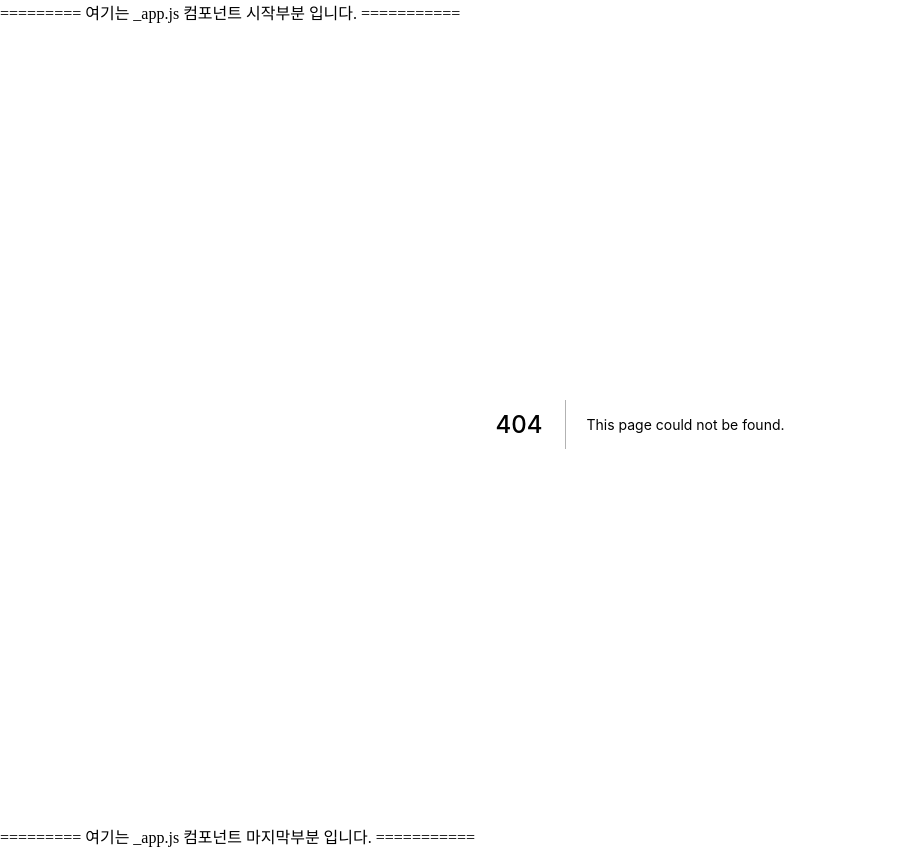
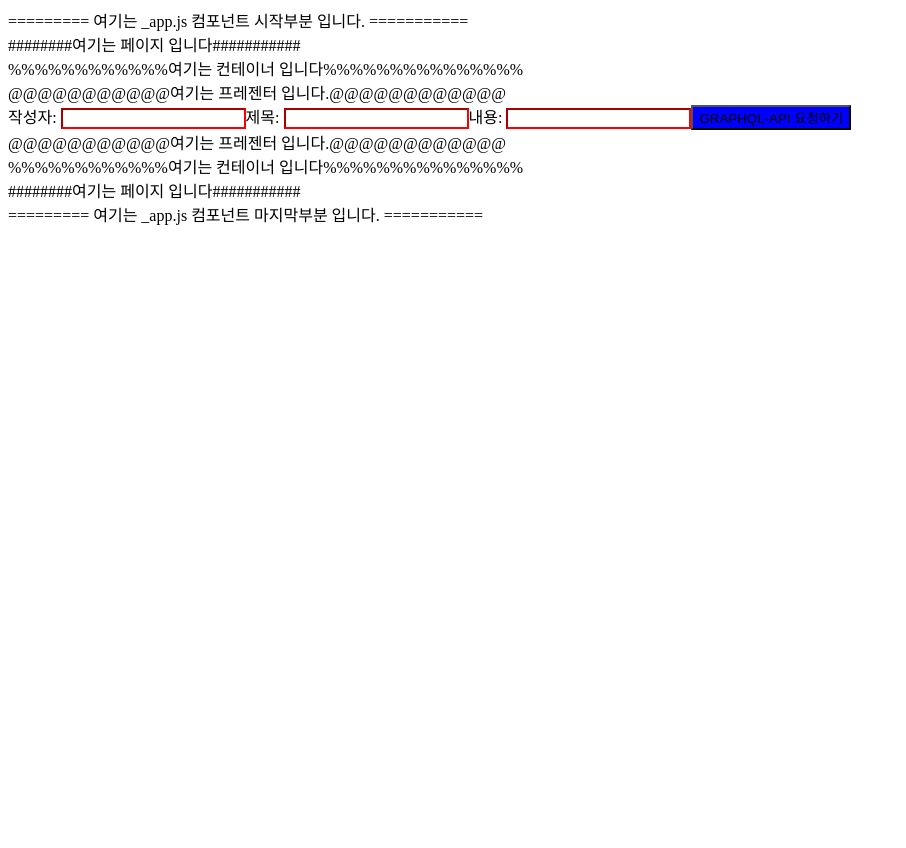
Before and after one commit to tearcode89/FullStack_Study, a Next.js app in the folder Frontend/class/: page /section06/06-01-container-presenter in a window 1280 px wide. Before the commit this address had no page. Shown: the whole page, without its empty margins (0-906 px from the left). After the commit the page ends 800 px from the top, so only its background shows below. Built offline with nearby package versions, Linux system fonts and the light colour scheme.

Commit message:
025.container-presenter

```diff
--- /dev/null
+++ b/Frontend/class/pages/section06/06-01-container-presenter/index.js
@@ -0,0 +1,12 @@
+import BoardWrite from "../../../src/components/units/board/write/BoardWrite.container";
+
+export default function GraphqlMutationPage() {
+
+    return(
+        <>
+            <div>########여기는 페이지 입니다###########</div>
+                <BoardWrite/>
+            <div>########여기는 페이지 입니다###########</div>
+        </>
+    )
+}
--- /dev/null
+++ b/Frontend/class/src/components/units/board/write/BoardWrite.container.js
@@ -0,0 +1,47 @@
+import {useMutation} from "@apollo/client";
+import {useState} from "react";
+import BoardWriteUI from "./BoardWrite.presenter";
+import {나의그래프큐엘세팅} from "./BoardWrite.queries";
+export default function BoardWrite() {
+
+    const [나의함수] = useMutation(나의그래프큐엘세팅)
+
+    const [writer, setWriter] = useState()
+    const [title, setTitle] = useState()
+    const [contents, setContents] = useState()
+    const onClickSubmit = async () => {
+        const result = await 나의함수({
+            variables: {
+                writer: writer,
+                title: title,
+                contents: contents
+            }
+        })
+        console.log(result)
+    }
+
+    const onChangeWriter = (event) => {
+        setWriter(event.target.value)
+    }
+
+    const onChangeTitle = (event) => {
+        setTitle(event.target.value)
+    }
+
+    const onChangeContents = (event) => {
+        setContents(event.target.value)
+    }
+
+    return(
+        <>
+            <div>%%%%%%%%%%%%여기는 컨테이너 입니다%%%%%%%%%%%%%%%</div>
+                <BoardWriteUI
+                    aaa={onClickSubmit}
+                    bbb={onChangeWriter}
+                    ccc={onChangeTitle}
+                    ddd={onChangeContents}
+                />
+            <div>%%%%%%%%%%%%여기는 컨테이너 입니다%%%%%%%%%%%%%%%</div>
+        </>
+    )
+}
--- /dev/null
+++ b/Frontend/class/src/components/units/board/write/BoardWrite.presenter.js
@@ -0,0 +1,15 @@
+import {RedInput, BlueButton} from './BoardWrite.styles'
+
+export default function BoardWriteUI(props) {
+
+    return(
+        <>
+            <div>@@@@@@@@@@@여기는 프레젠터 입니다.@@@@@@@@@@@@</div>
+                작성자: <RedInput type="text" onChange={props.bbb}/>
+                제목: <RedInput type="text" onChange={props.ccc}/>
+                내용: <RedInput type="text" onChange={props.ddd}/>
+                <BlueButton onClick={props.aaa}>GRAPHQL-API 요청하기</BlueButton>
+            <div>@@@@@@@@@@@여기는 프레젠터 입니다.@@@@@@@@@@@@</div>
+        </>
+    )
+}
--- /dev/null
+++ b/Frontend/class/src/components/units/board/write/BoardWrite.queries.js
@@ -0,0 +1,11 @@
+import {gql} from "@apollo/client";
+
+export const 나의그래프큐엘세팅 = gql`
+    mutation createBoard($writer: String, $title: String, $contents: String){
+        createBoard(writer: $writer, title: $title, contents: $contents){
+            _id
+            number
+            message
+        }
+    }
+`
--- /dev/null
+++ b/Frontend/class/src/components/units/board/write/BoardWrite.styles.js
@@ -0,0 +1,9 @@
+import styled from '@emotion/styled'
+
+export const RedInput = styled.input`
+  border-color: red;
+`
+
+export const BlueButton = styled.button`
+  background-color: blue;
+`
```
Also changed, not shown: 1 other file (tests, documents, lock files or other folders).
